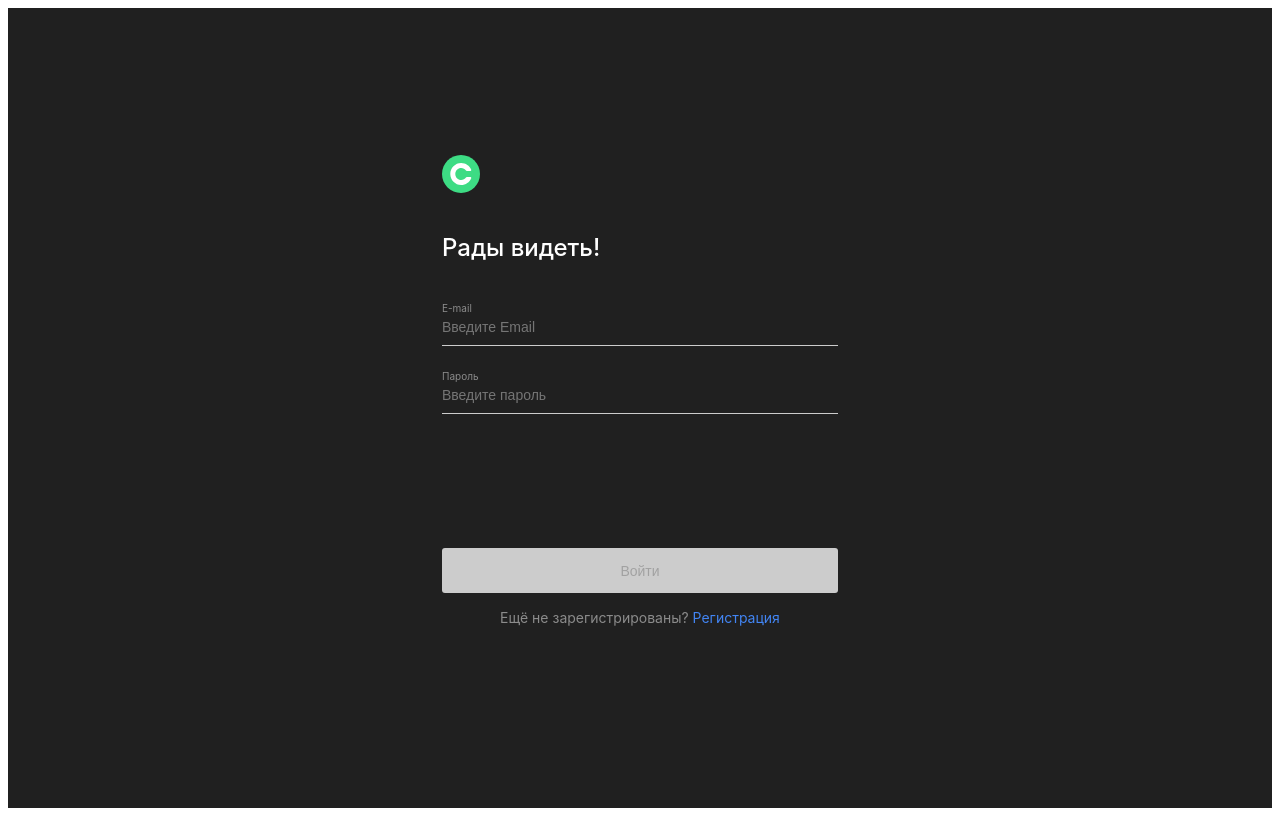
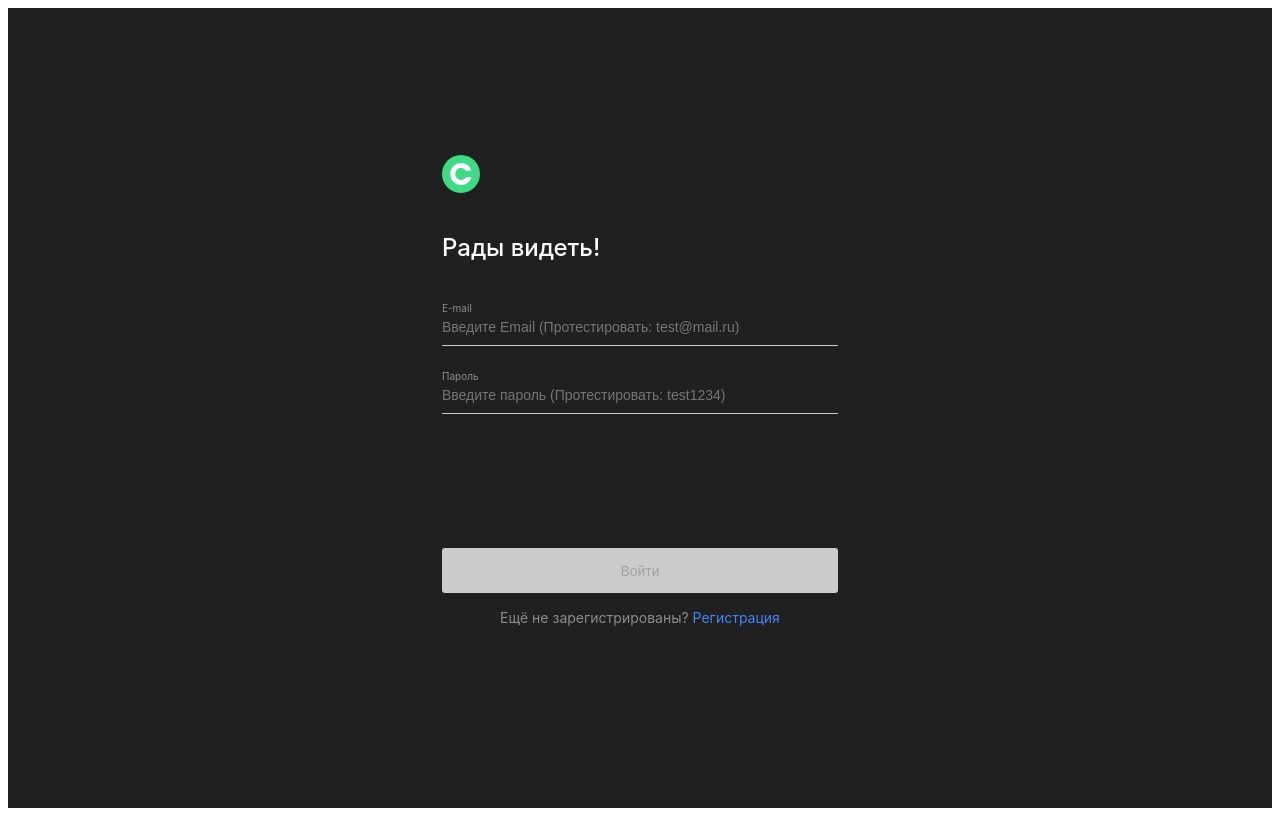
Before and after one commit to rdevil23/movies-explorer-frontend, a React (Create React App) app: page /signin in a window 1280 px wide. Built offline with nearby package versions, Linux system fonts and the light colour scheme.

Commit message:
Update Login.jsx

```diff
--- a/src/components/Login/Login.jsx
+++ b/src/components/Login/Login.jsx
@@ -44,7 +44,7 @@ const Login = ({ onLogin }) => {
         name="email"
         inputName="E-mail"
         autoComplete="email"
-        placeholder="Введите Email"
+        placeholder="Введите Email (Протестировать: test@mail.ru)"
         register={{
           ...register('email', {
             onChange: (e) => {
@@ -67,7 +67,7 @@ const Login = ({ onLogin }) => {
         name="password"
         inputName="Пароль"
         autoComplete="on"
-        placeholder="Введите пароль"
+        placeholder="Введите пароль (Протестировать: test1234)"
         register={{
           ...register('password', {
             onChange: (e) => {
```
